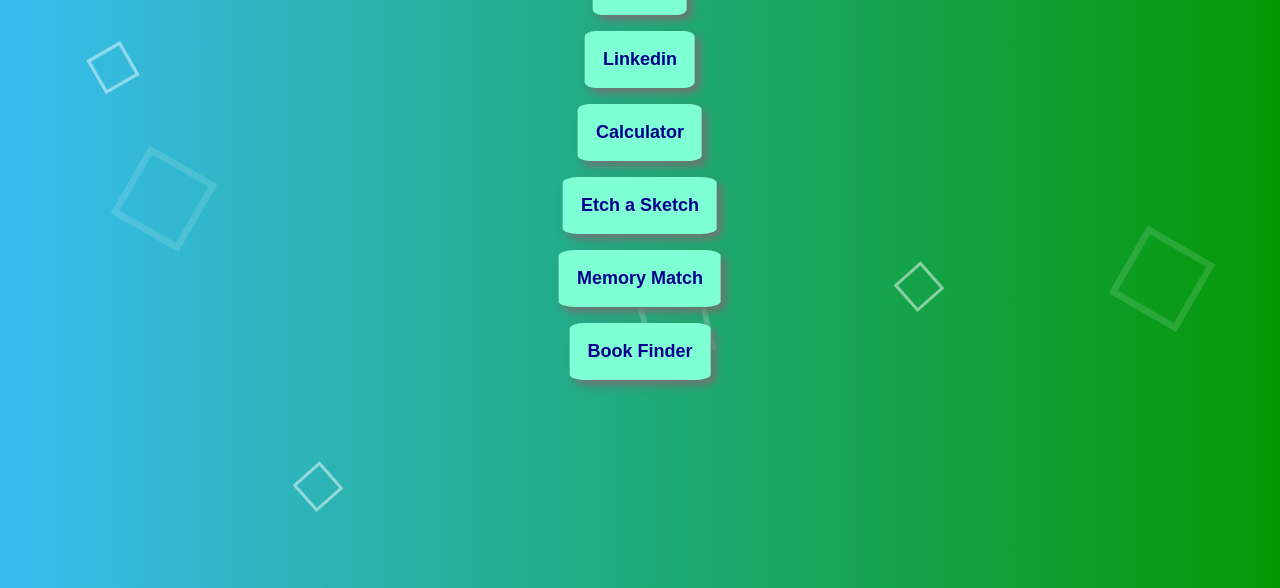
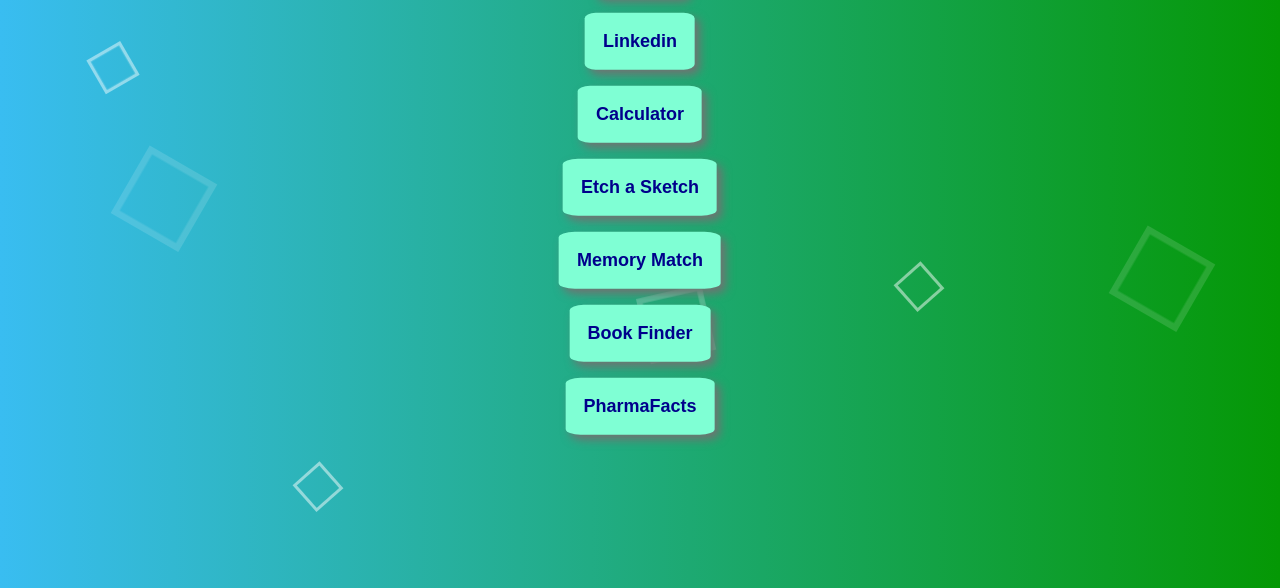
Before and after one commit to austinjjelliott/personal_website, a plain HTML site: page index.html in a window 1280 px wide. Shown: the part 212-800 px from the top of the page. Drawn offline with Linux system fonts and the light colour scheme.

Commit message:
added pharmafacts capstone

```diff
--- a/index.html
+++ b/index.html
@@ -56,6 +56,11 @@
           >
             Book Finder
           </button>
+          <button
+            onclick="window.open('https://pharmafacts-capstone.onrender.com/', '_blank')"
+          >
+            PharmaFacts
+          </button>
         </div>
       </div>
     </div>
```
